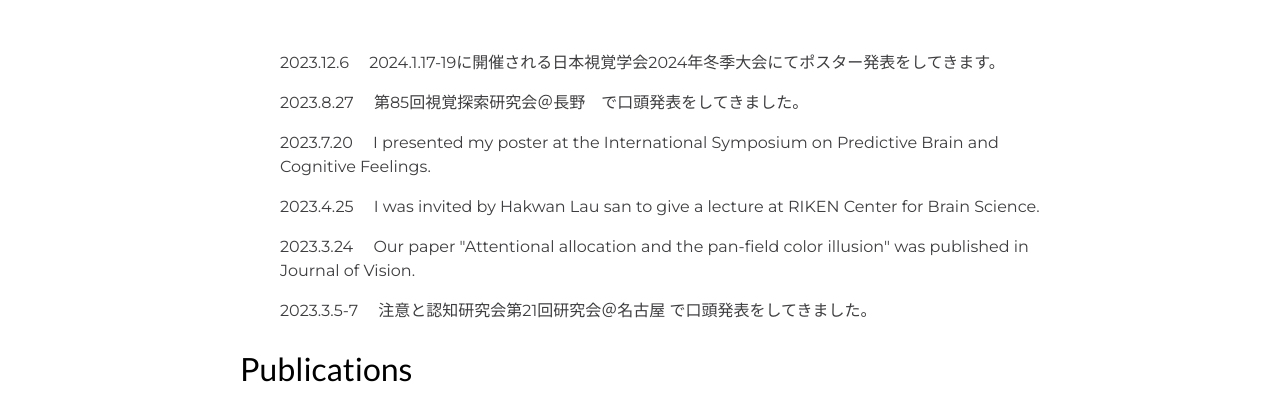
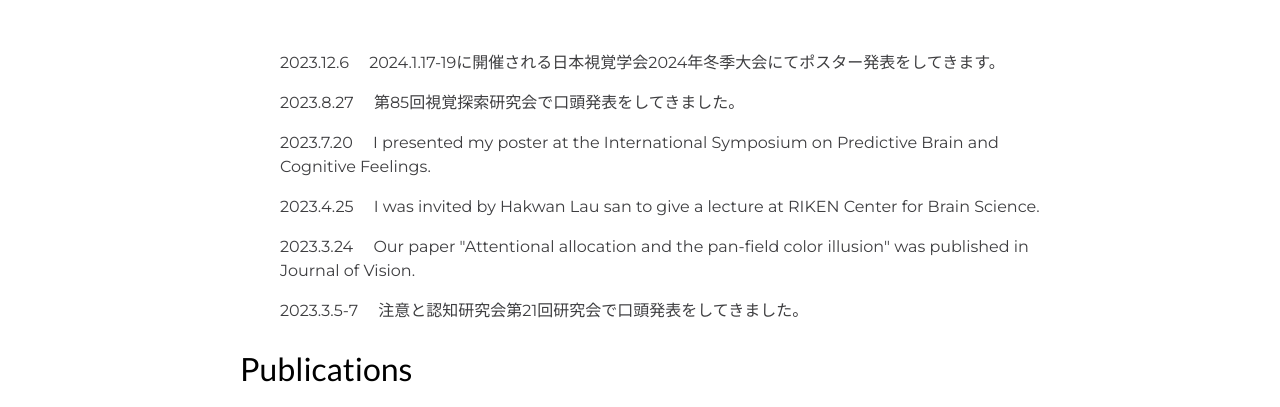
Before and after one commit to LNOKB/lnokb.github.io, a Jekyll site: the page built from index.html, in a window 1280 px wide. Shown: the part 975-1382 px from the top of the page. Built offline with Jekyll 4.4.1, drawn with Linux system fonts in a browser that asks for light colours.

Commit message:
Update index.html

```diff
--- a/index.html
+++ b/index.html
@@ -51,7 +51,7 @@ layout: home-page
       </p>
 
       <p class="subtitle">
-        2023.8.27 　第85回視覚探索研究会＠長野　で口頭発表をしてきました。
+        2023.8.27 　第85回視覚探索研究会で口頭発表をしてきました。
       </p>
 
       <p class="subtitle">
@@ -67,7 +67,7 @@ layout: home-page
       </p>
 
       <p class="subtitle">
-        2023.3.5-7 　注意と認知研究会第21回研究会＠名古屋 で口頭発表をしてきました。
+        2023.3.5-7 　注意と認知研究会第21回研究会で口頭発表をしてきました。
       </p>
 
 
```
